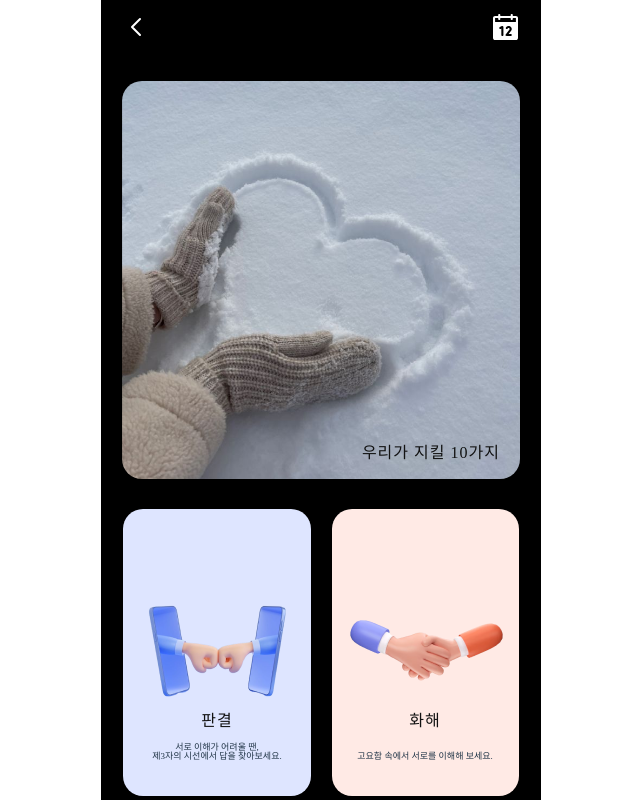
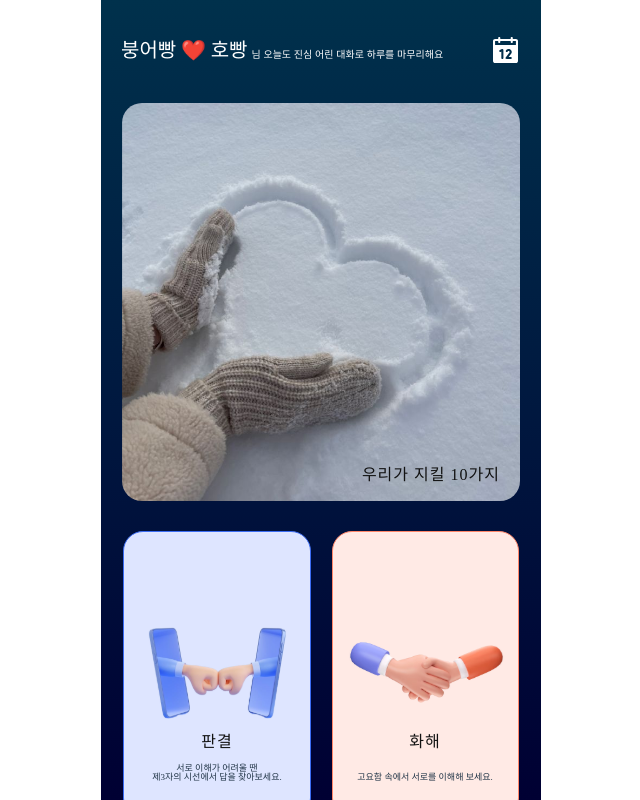
Before and after one commit to umc-7th-hack-team-n/n-front, a React (Vite) app: page /home in a window 1280 px wide. Shown: the whole page, without its empty margins (319-959 px from the left). Built offline with nearby package versions, Linux system fonts and the light colour scheme.

Commit message:
:recycle: refactor: Home 화면 개선 작업

```diff
--- a/src/pages/home/ui/HomePage.tsx
+++ b/src/pages/home/ui/HomePage.tsx
@@ -1,16 +1,14 @@
-import AppBar from "@shared/ui/AppBar.tsx";
 import { HeaderAction } from "@shared/types";
-import IcLeftArrow from "@shared/assets/icon/ic-left-arrow.svg";
 import IcCalendar from "@shared/assets/icon/ic-calendar.svg";
 import styled from "styled-components";
 import ImgRules from "@shared/assets/image/img-home-rules.png";
-import ImgHandShake from "@shared/assets/image/img-handshake.png";
-import RightHand from '@shared/assets/image/img-right-hand.png';
-import LeftHand from '@shared/assets/image/img-left-hand.png';
 import { useNavigate } from "react-router";
+import HomeAppbar from "@home/components/HomeAppbar.tsx";
+import fight from "@icon/ic-fight.svg"
+import reconciliation from "@icon/ic-reconciliation.svg"
+import SmallBanner from "@home/components/SmallBanner.tsx";
 
 export const HomePage = () => {
-  const leftHeaderAction: HeaderAction = { icon: IcLeftArrow, onClick: () => undefined };
   const rightHeaderActionArr: HeaderAction[] = [
     { icon: IcCalendar, onClick: () => undefined },
   ];
@@ -18,28 +16,14 @@
 
   return (
     <Container>
-      <AppBar leftHeaderAction={leftHeaderAction} rightHeaderActionArr={rightHeaderActionArr} />
-      <ContetnsDiv onClick={()=>navigate('/')}>
+      <HomeAppbar rightHeaderActionArr={rightHeaderActionArr} />
+      <ContentsDiv onClick={()=>navigate('/')}>
         <ContentImg src={ImgRules} width={'100%'} />
         <Text right={'20px'} bottom={'15px'}>우리가 지킬 10가지</Text>
-      </ContetnsDiv>
+      </ContentsDiv>
       <SmallContainer>
-        <SmallContetnsDiv color={'#DEE5FF'}>
-          <img src={LeftHand}/>
-          <img src={RightHand} />
-          <Text bottom={'75px'}>판결</Text>
-          <SmallText>
-            서로 이해가 어려울 땐,<br/>
-            제3자의 시선에서 답을 찾아보세요.
-          </SmallText>
-        </SmallContetnsDiv>
-        <SmallContetnsDiv color={'#FFEAE5'}>
-          <img src={ImgHandShake} />
-          <Text bottom={'75px'}>화해</Text>
-          <SmallText>
-            고요함 속에서 서로를 이해해 보세요.
-          </SmallText>
-        </SmallContetnsDiv>
+        <SmallBanner title={'판결'} image={fight} />
+        <SmallBanner title={'화해'} image={reconciliation} />
       </SmallContainer>
     </Container>
   );
@@ -49,11 +33,12 @@
   display: flex;
   flex-direction: column;
   align-items: center;
-  height: 100vh;
   overflow-y: auto;
+  background: linear-gradient(to bottom, #00314C 0%, #000033 100%);
+  padding-top: 23px;
 `
 
-const ContetnsDiv = styled.div`
+const ContentsDiv = styled.div`
   width: 90.423%;
   flex-shrink: 0;
   border-radius: 20px;
@@ -96,17 +81,6 @@
   letter-spacing: 1px;
 `
 
-const SmallText = styled.div`
-  font-family: Pretendard;
-  font-size: 9px;
-  position: absolute;
-  text-align: center;
-  left: 50%;
-  transform: translateX(-50%);
-  bottom: 35px;
-  width: 100%;
-`
-
 const SmallContainer = styled.div`
   width: 100%;
   height: 100vh;
@@ -116,22 +90,3 @@
   column-gap: 21px;
   padding-bottom: 30px;
 `
-
-const SmallContetnsDiv = styled.div<{color: string}>`
-  background-color: yellow;
-  width: 42.523%;
-  // height: 83.34%;
-  height: 287px;
-  // max-height: 287px;
-  padding: 0 17px 15px 17px;
-  display: flex;
-  // flex-direction: column;
-  justify-content: center;
-  align-items: center;
-  flex-shrink: 0;
-  border-radius: 20px;
-  position: relative;
-  // aspect-ratio: 1.73 / 1
-  background-color: ${props => props.color};
-  cursor: pointer;
-`
```
